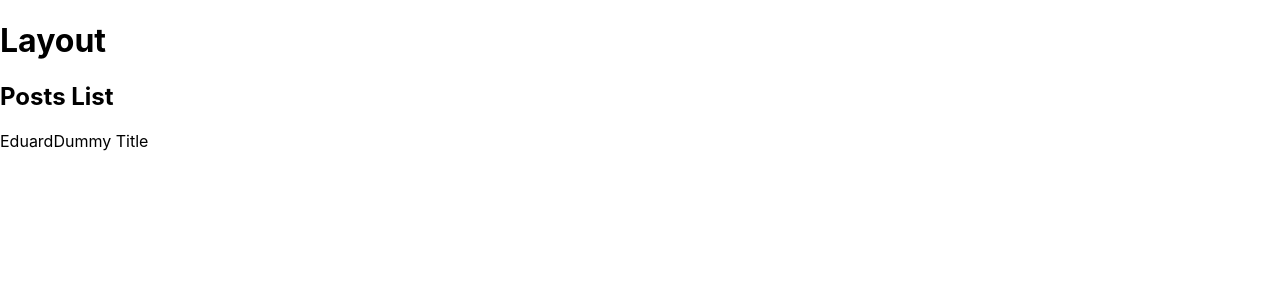
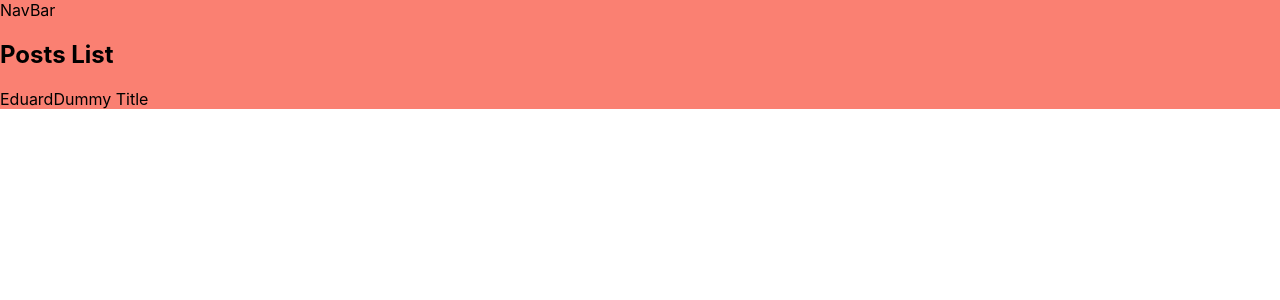
Before and after one commit to ealbiol/ts-crud, a React (Create React App) app: page /posts in a window 1280 px wide. Shown: the top 300 px of the page. Built offline with nearby package versions, Linux system fonts and the light colour scheme; data requests are answered from the project's data file.

Commit message:
Creating Layout and NavBar components.

```diff
--- a/src/App.tsx
+++ b/src/App.tsx
@@ -1,11 +1,9 @@
 import React from 'react';
-import {
-  createBrowserRouter,
-  RouterProvider,
-} from "react-router-dom";
-import { Layout } from './layout/Layout';
+import { createBrowserRouter, RouterProvider } from "react-router-dom";
+import Layout from './layout/Layout';
+import Posts from "./pages/Posts";
 import './App.css';
-import Posts from "./pages/Posts";
+
 
 const router = createBrowserRouter([
   {
@@ -23,8 +21,9 @@ const router = createBrowserRouter([
 function App() {
   return (
     <div>
-      <Layout />
-      <RouterProvider router={router} />
+      <Layout>
+        <RouterProvider router={router} />
+      </Layout>
     </div>
   );
 }
--- a/src/layout/Layout.tsx
+++ b/src/layout/Layout.tsx
@@ -1,7 +1,14 @@
 import React from 'react';
+import NavBar from './NavBar';
 
-export function Layout() {
+const Layout = (props: any) => {
+    const { children } = props;
     return (
-        <h1>Layout</h1>
+        <div style={{ backgroundColor: "salmon" }}>
+            <NavBar/>
+            {children}
+        </div>
     )
 }
+
+export default Layout;
--- /dev/null
+++ b/src/layout/NavBar.tsx
@@ -0,0 +1,7 @@
+import React from 'react';
+
+export default function NavBar() {
+  return (
+    <div>NavBar</div>
+  )
+}
--- a/src/pages/Posts.tsx
+++ b/src/pages/Posts.tsx
@@ -6,7 +6,6 @@ export default function Posts() {
     const [posts, setPosts] = useState<Array<Post>>([])
 
     useEffect(() => {
-
         (async () => {
             try {
                 const response = await getPosts();
@@ -17,7 +16,6 @@ export default function Posts() {
 
             }
         })()
-
     }, [])
 
 
```
Also changed, not shown: src/components/DummyComponent.tsx (deleted, +0 -7 lines).
